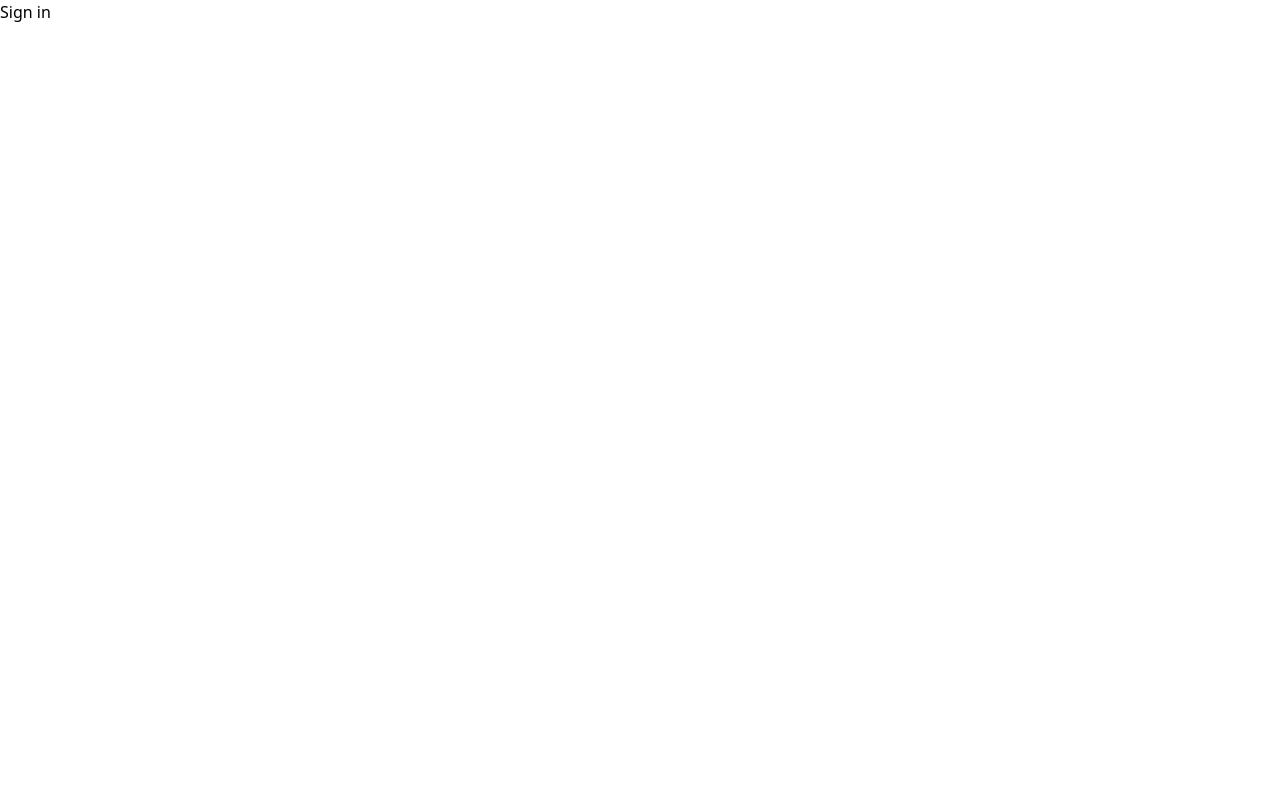
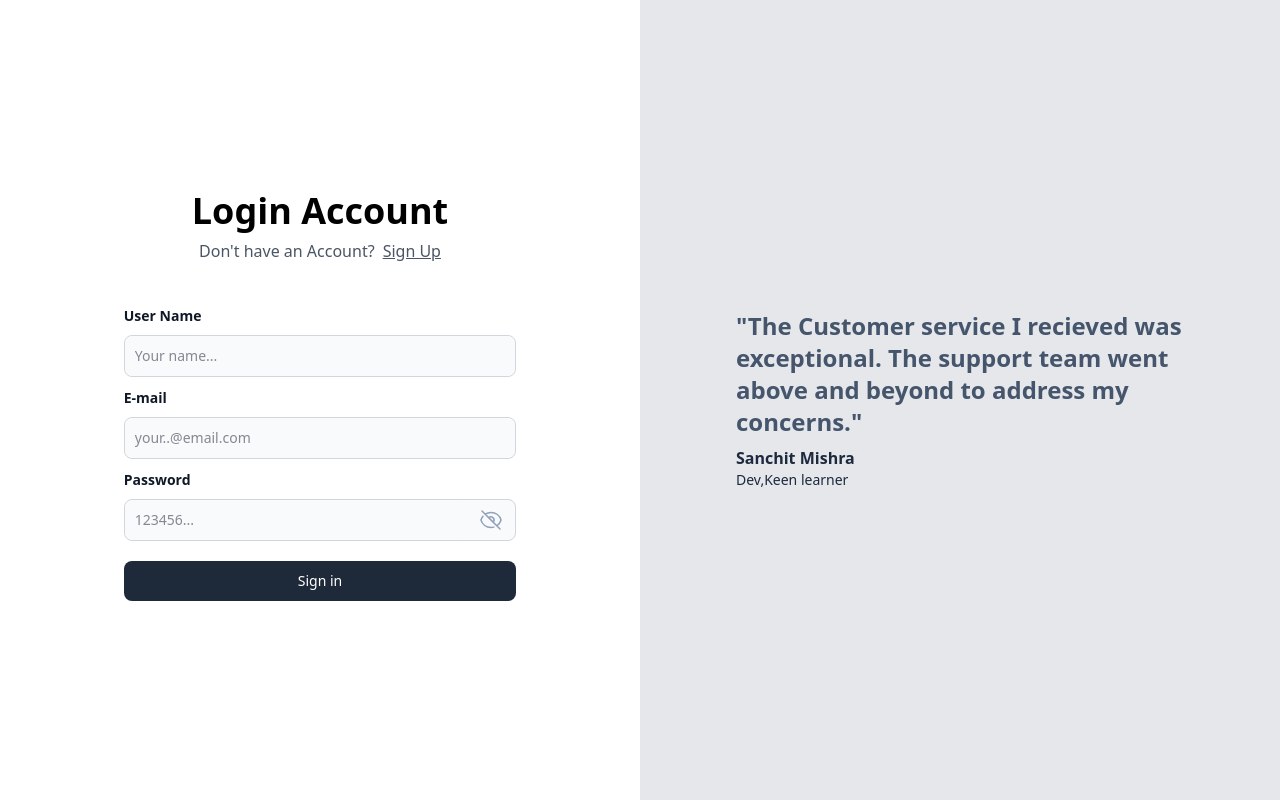
Before and after one commit to ImSanc/medium_clone, a React (Vite) app in the folder frontend/: page / in a window 1280 px wide. Built offline with nearby package versions, Linux system fonts and the light colour scheme.

Commit message:
changes up till now

```diff
--- a/frontend/src/components/Auth.tsx
+++ b/frontend/src/components/Auth.tsx
@@ -15,13 +15,15 @@ export const Auth = ( {type} : { type : "signin" | "signup"}) => {
     return <div className="h-screen flex justify-center ">
         <div className=" flex justify-center  flex-col">
             <div>
-                <div className="text-4xl font-extrabold px-8">
-                    Create an Account
+                <div className={`text-4xl font-extrabold px-8 ${ isSignUp ? "" :  "mx-9"}`}>
+                { isSignUp ? "Create an Account" : "Login Account"}
                 </div>
             </div>
             <div className=" pt-2 flex justify-center  text-gray-600 font-thin">
-                <div> Already have an account? </div>
-                <Link className="pl-2 underline " to={"/signin"}> Login</Link>
+                <div> { isSignUp ? "Already have an account?" : "Don't have an Account?"} </div>
+                <Link className=" pl-2 underline " to={  isSignUp ? "/signin" : "/signup"} >
+                    { isSignUp ? "Login" : "Sign Up"}
+                </Link>
             </div>
 
             <div className=" pt-8">
@@ -44,6 +46,9 @@ export const Auth = ( {type} : { type : "signin" | "signup"}) => {
                     }))
                 }} />
             </div>
+            <button type="button" className=" mt-5 w-full text-white bg-gray-800 hover:bg-gray-900 focus:outline-none focus:ring-4 focus:ring-gray-300 font-medium rounded-lg text-sm px-5 py-2.5 me-2 mb-2 dark:bg-gray-800 dark:hover:bg-gray-700 dark:focus:ring-gray-700 dark:border-gray-700">
+                {isSignUp ? "Sign Up" : "Sign in"}
+            </button>
 
 
         </div>
--- a/frontend/src/pages/Signin.tsx
+++ b/frontend/src/pages/Signin.tsx
@@ -1,5 +1,14 @@
+import { Auth } from "../components/Auth"
+import { Quote } from "../components/Quote"
+
 export const Signin = () =>{
-    return <div>
-        Sign in
+    return <div className="  grid grid-cols-1 lg:grid-cols-2">
+        <div>
+            <Auth type= "signin" ></Auth>
+        </div>
+        <div className=" invisible lg:visible">
+            <Quote ></Quote>
+        </div>
+
     </div>
 }
--- a/frontend/src/pages/Signup.tsx
+++ b/frontend/src/pages/Signup.tsx
@@ -2,7 +2,7 @@ import { Auth } from "../components/Auth"
 import { Quote } from "../components/Quote"
 
 export const Signup = () =>{
-    return <div className="  grid grid-cols-2">
+    return <div className="  grid grid-cols-1 lg:grid-cols-2">
         <div>
             <Auth type= "signup" ></Auth>
         </div>
```
